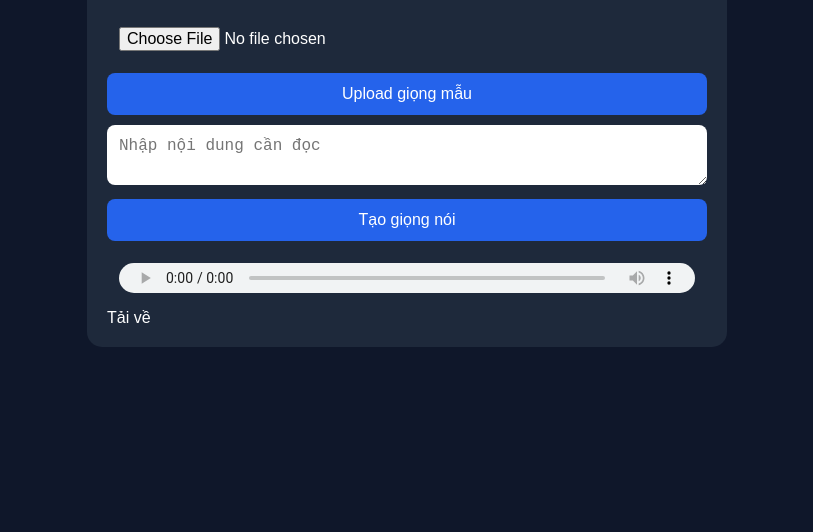
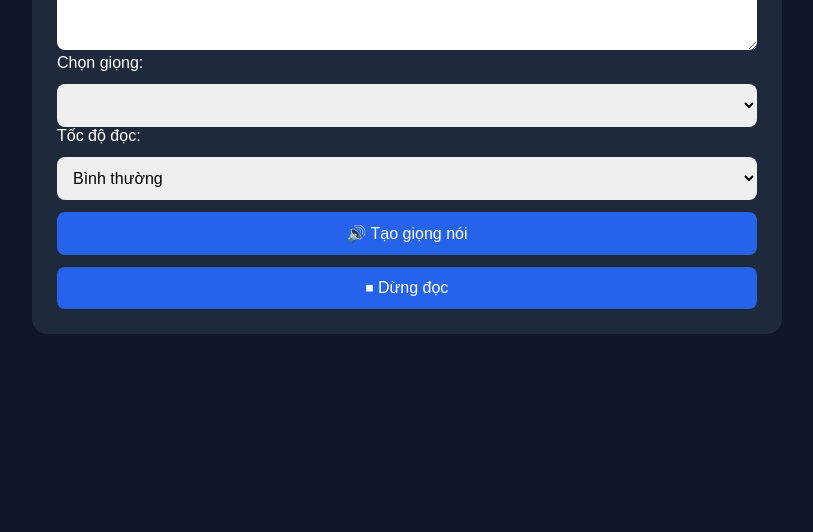
Before and after one commit to DuyNguyen71-code/AI, a website: page index.html in a window 1280 px wide. Shown: the part 268-800 px from the top of the page, without its empty margins (233-1046 px from the left). Drawn offline with Linux system fonts and the light colour scheme.

Commit message:
Update index.html

```diff
--- a/index.html
+++ b/index.html
@@ -2,67 +2,109 @@
 <html lang="vi">
 <head>
 <meta charset="UTF-8">
-  <title>AI Voice Clone</title>
+<meta name="viewport" content="width=device-width, initial-scale=1.0">
+<title>AI Voice Generator</title>
 <style>
-    body { font-family: Arial; background: #0f172a; color: white; display: flex; justify-content: center; align-items: center; height: 100vh; margin: 0; }
-    .box { width: 90%; max-width: 600px; background: #1e293b; padding: 20px; border-radius: 15px; }
-    textarea, button, input, audio { width: 100%; margin-top: 10px; padding: 12px; border-radius: 8px; border: none; font-size: 16px; box-sizing: border-box; }
-    button { background: #2563eb; color: white; cursor: pointer; }
+body{
+  font-family: Arial, sans-serif;
+  background: #0f172a;
+  color: white;
+  margin: 0;
+  padding: 0;
+}
+.container{
+  max-width: 700px;
+  margin: 50px auto;
+  background: #1e293b;
+  padding: 25px;
+  border-radius: 15px;
+}
+h1{
+  text-align: center;
+}
+textarea, select, button{
+  width: 100%;
+  margin-top: 12px;
+  padding: 12px;
+  border: none;
+  border-radius: 8px;
+  box-sizing: border-box;
+  font-size: 16px;
+}
+button{
+  background: #2563eb;
+  color: white;
+  cursor: pointer;
+}
+button:hover{
+  background: #1d4ed8;
+}
 </style>
 </head>
 <body>
-  <div class="box">
-    <h2>🎤 AI Voice Clone</h2>
+<div class="container">
+  <h1>🎤 AI Voice Generator</h1>
 
-    <input type="file" id="voiceFile" accept="audio/*">
-    <button onclick="uploadVoice()">Upload giọng mẫu</button>
+  <label>Nhập nội dung:</label>
+  <textarea id="text" rows="6" placeholder="Nhập nội dung cần đọc..."></textarea>
 
-    <textarea id="text" placeholder="Nhập nội dung cần đọc"></textarea>
-    <button onclick="generateVoice()">Tạo giọng nói</button>
+  <label>Chọn giọng:</label>
+  <select id="voiceSelect"></select>
 
-    <audio id="player" controls></audio>
-    <a id="download" download="voice.mp3">Tải về</a>
+  <label>Tốc độ đọc:</label>
+  <select id="speed">
+    <option value="0.8">Chậm</option>
+    <option value="1" selected>Bình thường</option>
+    <option value="1.2">Nhanh</option>
+    <option value="1.5">Rất nhanh</option>
+  </select>
+
+  <button onclick="speakText()">🔊 Tạo giọng nói</button>
+  <button onclick="stopText()">⏹ Dừng đọc</button>
 </div>
 
 <script>
-    async function uploadVoice() {
-      const file = document.getElementById("voiceFile").files[0];
-      if (!file) { alert("Chọn file giọng!"); return; }
+let voices = [];
 
-      const formData = new FormData();
-      formData.append("file", file);
+function loadVoices() {
+  voices = speechSynthesis.getVoices();
+  const voiceSelect = document.getElementById("voiceSelect");
+  voiceSelect.innerHTML = "";
 
-      const res = await fetch("/api/addvoice", { method: "POST", body: formData });
-      const data = await res.json();
-      if (data.voice_id) {
-        alert("Voice ID đã lưu: " + data.voice_id);
-        localStorage.setItem("voice_id", data.voice_id);
-      } else {
-        alert("Lỗi: " + JSON.stringify(data));
-      }
+  voices.forEach((voice, index) => {
+    const option = document.createElement("option");
+    option.value = index;
+    option.textContent = `${voice.name} (${voice.lang})`;
+    voiceSelect.appendChild(option);
+  });
 }
 
-    async function generateVoice() {
+speechSynthesis.onvoiceschanged = loadVoices;
+
+function speakText() {
   const text = document.getElementById("text").value.trim();
-      if (!text) { alert("Nhập nội dung!"); return; }
+  const voiceIndex = document.getElementById("voiceSelect").value;
+  const speed = parseFloat(document.getElementById("speed").value);
 
-      const voice_id = localStorage.getItem("voice_id") || "JBFqnCBsd6RMkjVDRZzb"; // fallback voice
-      const res = await fetch("/api/tts", {
-        method: "POST",
-        headers: { "Content-Type": "application/json" },
-        body: JSON.stringify({ text, voice_id })
-      });
-
-      if (!res.ok) {
-        alert(await res.text());
+  if (!text) {
+    alert("Vui lòng nhập nội dung");
     return;
   }
 
-      const blob = await res.blob();
-      const url = URL.createObjectURL(blob);
-      document.getElementById("player").src = url;
-      document.getElementById("download").href = url;
+  const utterance = new SpeechSynthesisUtterance(text);
+  utterance.voice = voices[voiceIndex];
+  utterance.rate = speed;
+  utterance.pitch = 1;
+
+  speechSynthesis.cancel();
+  speechSynthesis.speak(utterance);
 }
+
+function stopText() {
+  speechSynthesis.cancel();
+}
+
+loadVoices();
 </script>
 </body>
 </html>
```
Lines whose indentation alone changed are shown as unchanged.
